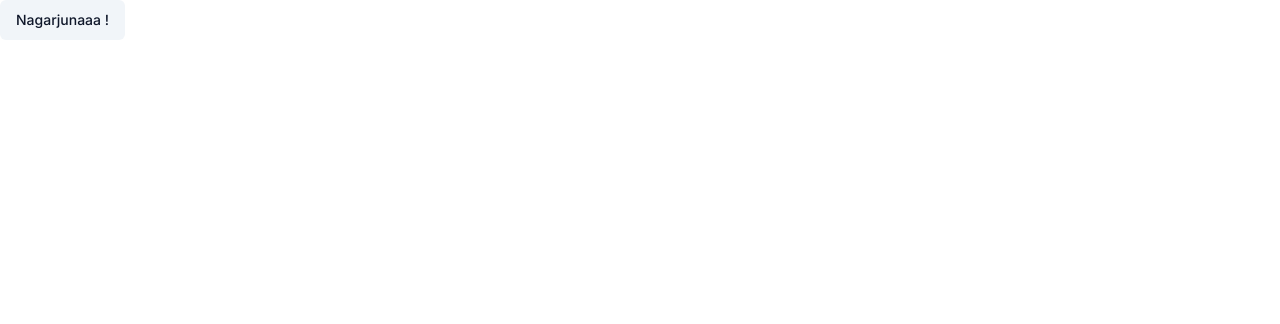
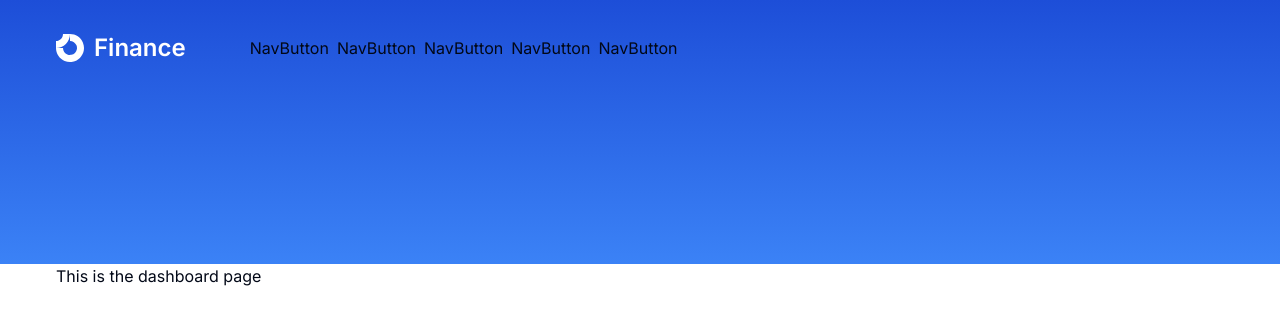
Before and after one commit to noothiakshith/codespaces-blank, a Next.js app: page / in a window 1280 px wide. Shown: the top 324 px of the page. Built offline with nearby package versions, Linux system fonts and the light colour scheme.

Commit message:
3rd check

```diff
--- /dev/null
+++ b/app/(dashboard)/layout.tsx
@@ -0,0 +1,17 @@
+import Header from "@/components/Header"
+type Props={
+    children:React.ReactNode
+}
+
+const DashboardLayout = ({children}:Props) => {
+  return (
+  <>
+  <Header/>
+  <main className="px-3 lg:px-14">
+    {children}
+  </main>
+  </>
+  )
+}
+
+export default DashboardLayout
--- a/app/(dashboard)/page.tsx
+++ b/app/(dashboard)/page.tsx
@@ -4,9 +4,7 @@ import Image from "next/image";
 export default function Home() {
   return (
    <>
-   <Button variant="secondary">
-    Nagarjunaaa !
-   </Button>
+   This is the dashboard page
    </>
   );
 }
--- /dev/null
+++ b/components/Header.tsx
@@ -0,0 +1,21 @@
+import React from 'react'
+import HeaderLogo from './HeaderLogo'
+import Navigation from './Navigation'
+
+const Header = () => {
+  return (
+    <header className='bg-gradient-to-b from-blue-700 to-blue-500 px-4 py-8 lg:px-14 pb-36'>
+        <div className='max-w-screen-2xl mx-auto'>
+            <div className="w-full flex items-center justify-between mb-14">
+            <div className="flex items-center lg:gap-x-16">
+                <HeaderLogo/>
+                <Navigation/>
+            </div>
+            </div>
+        </div>
+
+    </header>
+  )
+}
+
+export default Header
--- /dev/null
+++ b/components/HeaderLogo.tsx
@@ -0,0 +1,18 @@
+import Image from "next/image"
+import Link from "next/link"
+
+
+const HeaderLogo = () => {
+  return (
+    <Link href="/">
+        <div className="items-center hidden lg:flex">
+            <Image src="/logo.svg" alt=" logo" width={28} height={28}/>
+            <p className="font-semibold text-white text-2xl ml-2.5">
+                Finance
+            </p>
+        </div>
+    </Link>
+  )
+}
+
+export default HeaderLogo
--- /dev/null
+++ b/components/NavButton.tsx
@@ -0,0 +1,13 @@
+type Props={
+    href:String;
+    label:String,
+    isActive?: Boolean
+}
+
+const NavButton = ({}:Props) => {
+  return (
+    <div>NavButton</div>
+  )
+}
+
+export default NavButton
--- /dev/null
+++ b/components/Navigation.tsx
@@ -0,0 +1,46 @@
+"use client"
+
+import { usePathname } from "next/navigation";
+import NavButton from "./NavButton";
+
+
+const routes = [
+    {
+        href:"/",
+        label:"Overview"
+    },
+    {
+        href:"/transactions",
+        label:"Transactions"
+    },
+    {
+        href:"/accounts",
+        label:"Accounts"
+    },
+    {
+        href:"/categories",
+        label:"Categories"
+    },
+    {
+        href:"/settings",
+        label:"Settings"
+    }
+];
+
+const Navigation = () => {
+    const pathname = usePathname();
+  return (
+    <nav className="hidden lg:flex items-cener gap-x-2 overflow-x-auto">
+        {routes.map((route)=>(
+            <NavButton
+            key={route.href}
+            href={route.href}
+            label={route.label}
+            isActive = {pathname===route.href}
+            />
+        ))}
+    </nav>
+  )
+}
+
+export default Navigation
```
